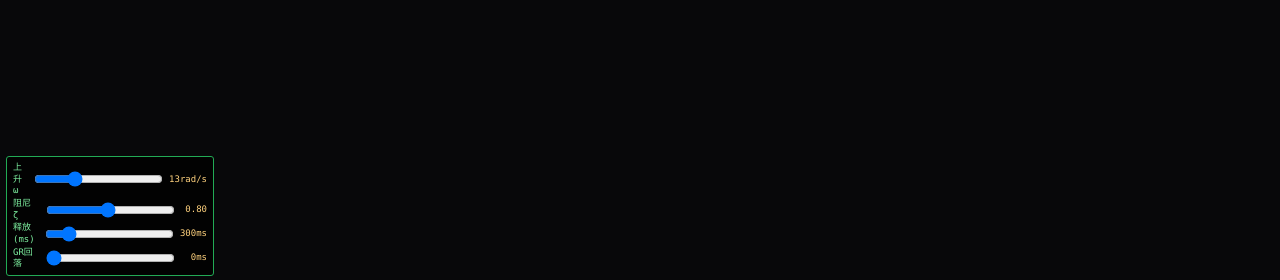
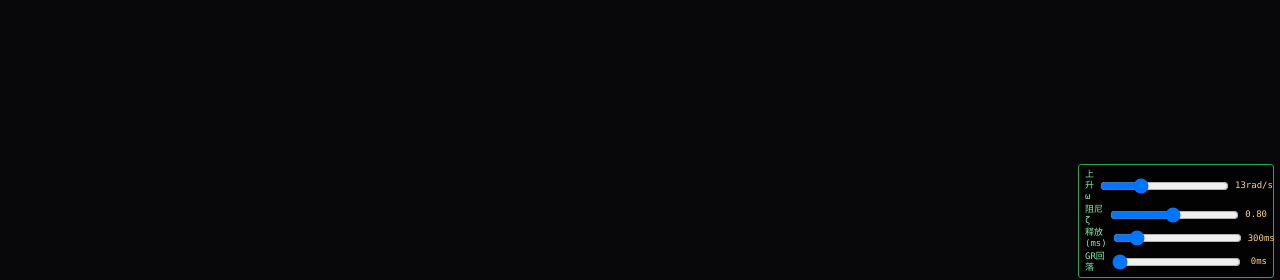
Before and after one commit to KianaMirayi/Toire-76, a plain HTML site: page WebUI/index.html in a window 1280 px wide. Shown: the part 520-800 px from the top of the page. Drawn offline with Linux system fonts and the light colour scheme.

Commit message:
调试面板移到右下角，避免遮挡旋钮

```diff
--- a/WebUI/style.css
+++ b/WebUI/style.css
@@ -141,10 +141,10 @@ body {
 
 /* 表针参数调试面板（仅 DEBUG） */
 #tuner {
-  position: absolute; left: 6px; bottom: 4px;
-  width: 208px; padding: 4px 6px;
-  background: rgba(0,0,0,.78); border: 1px solid #2a5; border-radius: 3px;
-  font: 9px/1.3 ui-monospace, Consolas, monospace; color: #7ef0a0;
+  position: absolute; right: 6px; bottom: 2px;
+  width: 196px; padding: 3px 6px;
+  background: rgba(0,0,0,.72); border: 1px solid #2a5; border-radius: 3px;
+  font: 9px/1.25 ui-monospace, Consolas, monospace; color: #7ef0a0;
   z-index: 999;
 }
 #tuner .trow { display: flex; align-items: center; gap: 4px; margin: 1px 0; }
```
